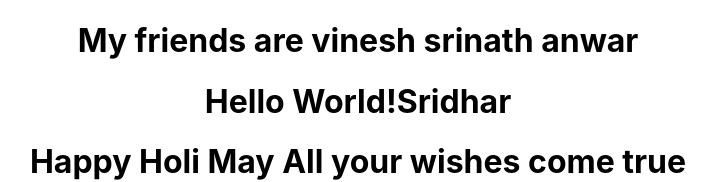
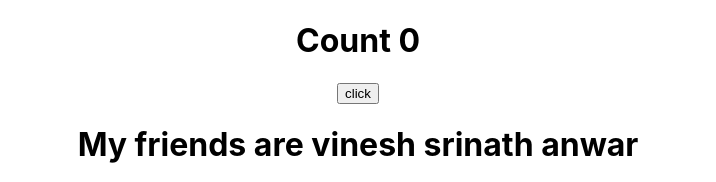
Before and after one commit to SridharVeigandla/react-hw, a React (Create React App) app: page / in a window 1280 px wide. Shown: the top 182 px of the page, without its empty margins (282-998 px from the left). Built offline with nearby package versions, Linux system fonts and the light colour scheme.

Commit message:
counter component is added

```diff
--- a/src/App.js
+++ b/src/App.js
@@ -18,6 +18,7 @@
 import TwoWheels from './TwoWheels';
 import Test from './Test'
 import Friends from './Friends'
+import Counter from './Counter'
 
 function App() {
 
@@ -26,7 +27,7 @@
   return (
     <div className="App">
 
-
+      <Counter/>
      <Friends>This is from children component</Friends>
 
 
--- /dev/null
+++ b/src/Counter.js
@@ -0,0 +1,47 @@
+import { render } from "@testing-library/react"
+import React, { Component } from 'react'
+
+class Counter extends Component{
+
+    constructor(props){
+      super(props)
+      this.state = {
+         count :0
+
+      }
+
+    }
+    increment(){
+        this.setState({
+
+            conut: this.state.count +1
+        },
+        () => {
+            console.log('Callback value',this.state.count)
+        }
+
+        )
+        console.log(this.state.count)
+    }
+
+
+
+
+    render()
+    {
+        return(
+            <>
+            <div>
+            <h1>Count {this.state.count}</h1>
+            <button onClick={() => this.increment()}>click</button>
+
+
+            </div>
+             </>
+        )
+    }
+
+
+
+}
+export default Counter
```
